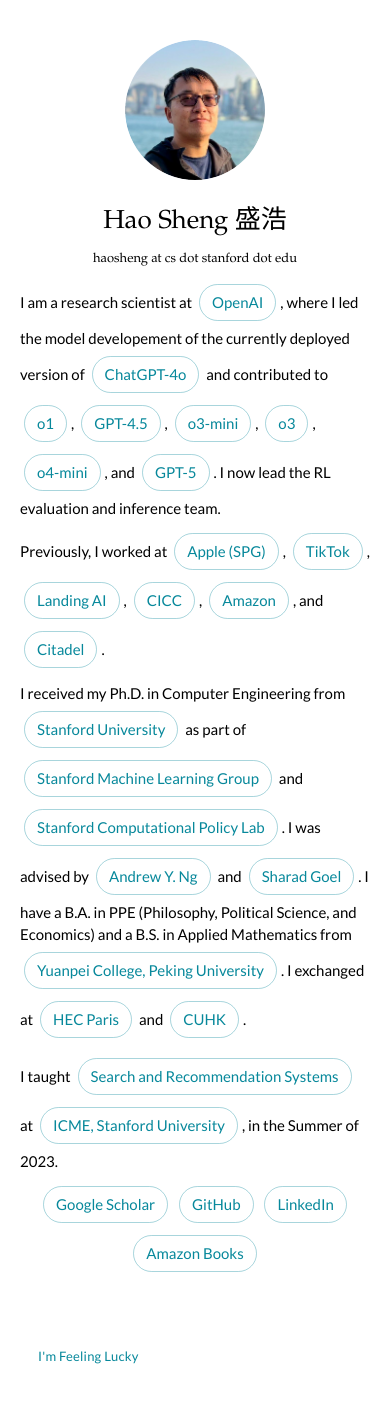
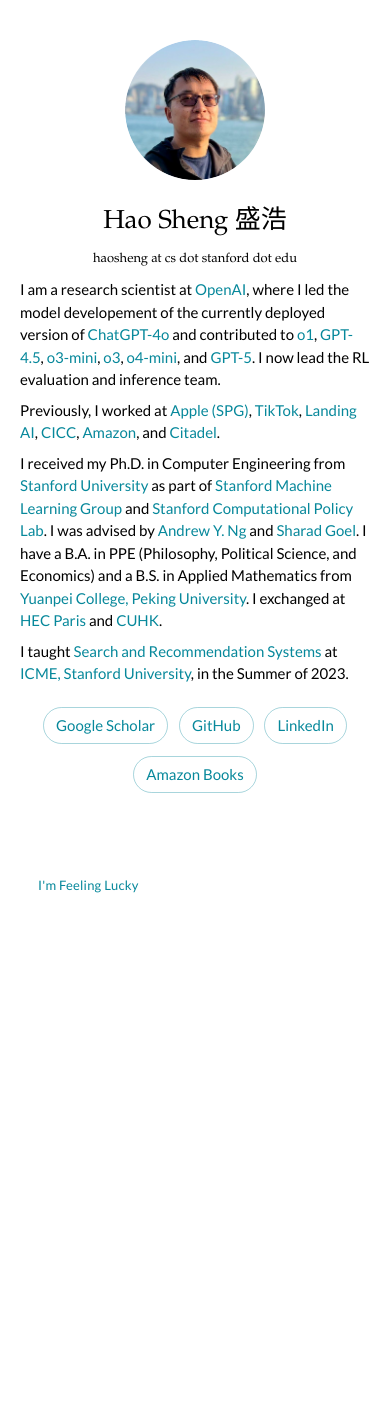
Before and after one commit to haossr/haossr.github.io, a Jekyll site: the page built from _posts/2016-06-07-cs231a.markdown, in a window 390 px wide. Built offline with Jekyll 4.4.1, drawn with Linux system fonts in a browser that asks for light colours; after the commit the page ends 952 px from its top, so only the background shows below that.

Commit message:
Mobile: style only footer links (avoid pill links in bio)

```diff
--- a/_includes/links.html
+++ b/_includes/links.html
@@ -1,5 +1,6 @@
 <!-- <a target="_blank" href="{{ site.user.email.send }}"> Email</a> &nbsp;/&nbsp; -->
 
+<div class="primary-links">
   {% if site.user.cv %}<a href="{{ site.user.cv }}">CV</a><span class="sep"> / </span>{% endif %}
   <a href="{{ site.user.scholar | prepend: 'https://scholar.google.com/citations?user=' }}">Google Scholar</a><span class="sep"> / </span>
   {% if site.user.publications %}<a href="{{ site.user.publications }}">Publications</a><span class="sep"> / </span>{% endif %}
@@ -7,3 +8,4 @@
   <!-- <a href="{{ site.user.notebook }}">Notebook</a> <span class="sep"> / </span> -->
   <a href="{{ site.user.linkedin | prepend: 'https://www.linkedin.com/in/' }}">LinkedIn</a><span class="sep"> / </span>
   <a href="{{ site.user.amazon | prepend: 'https://www.amazon.com/stores/author/' }}">Amazon Books</a>
+</div>
--- a/assets/css/styles.scss
+++ b/assets/css/styles.scss
@@ -32,9 +32,9 @@
   .intro-photo { order: -1; width: 100% !important; max-width: none !important; }
   .intro-bio { order: 1; width: 100% !important; max-width: none !important; }
 
-  /* Make primary links easier to tap; remove separators. */
-  .sep { display: none; }
-  p a {
+  /* Make footer links easier to tap (without styling inline links in the bio). */
+  .primary-links .sep { display: none; }
+  .primary-links a {
     display: inline-block;
     padding: 10px 12px;
     margin: 6px 4px;
```
Lines whose indentation alone changed are shown as unchanged.
